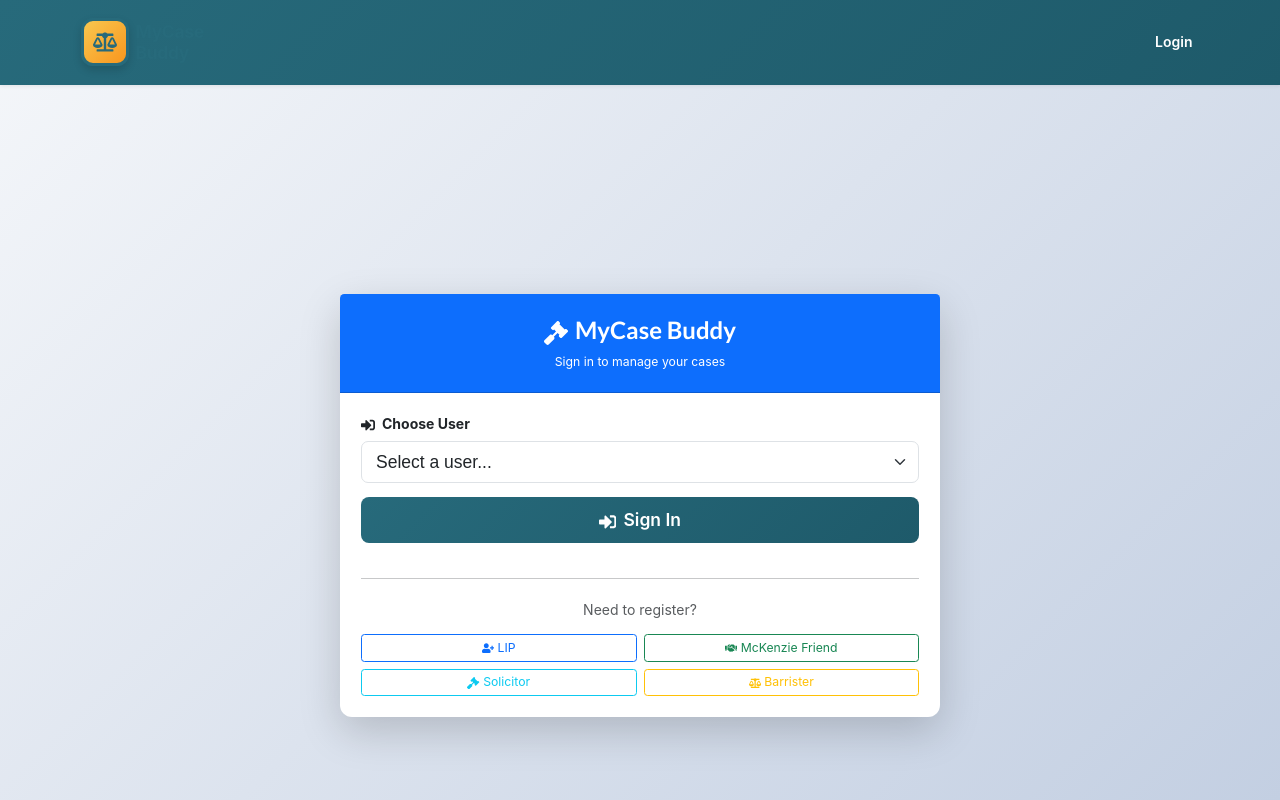
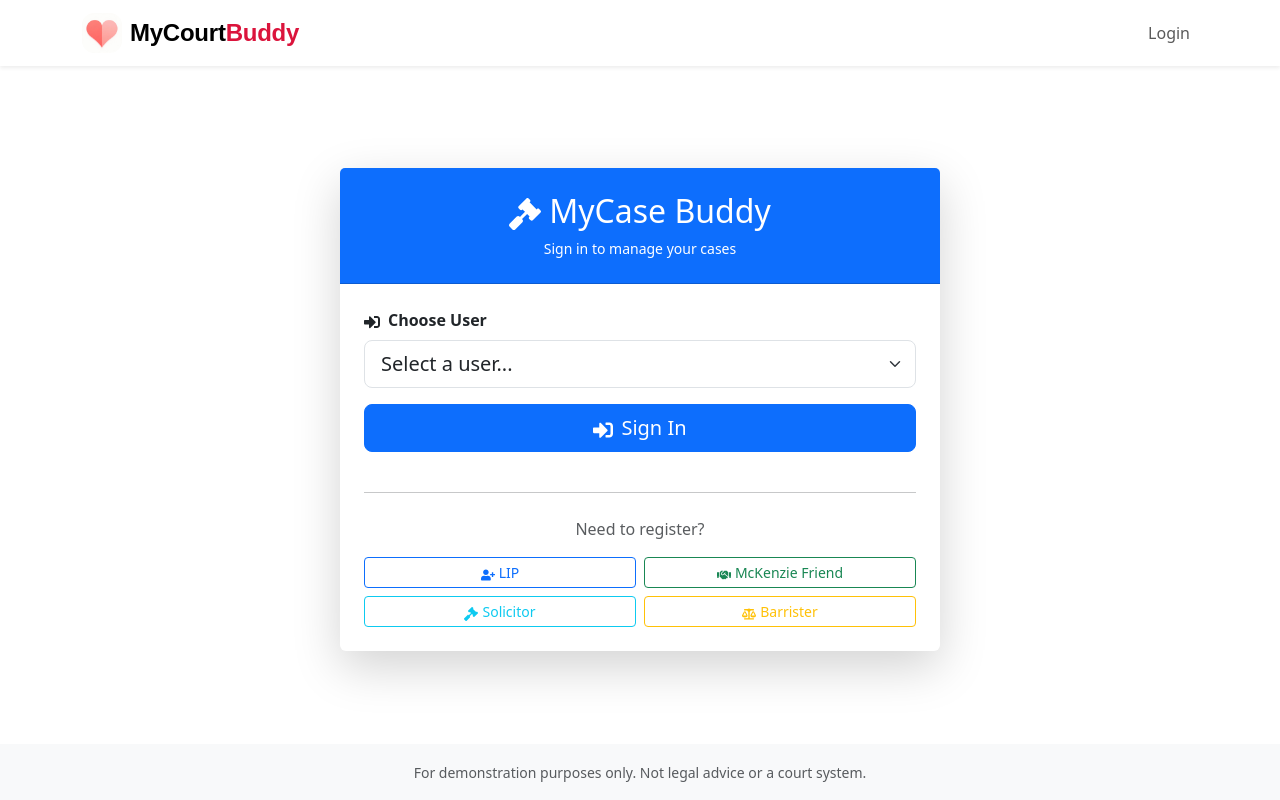
Before and after one commit to dawudgovuk/my-case-buddy-cms, a React (Vite) app: page /login in a window 1280 px wide. Shown: the top 800 px of the page. Built offline with nearby package versions, Linux system fonts and the light colour scheme.

Commit message:
Add Parallax NavBar

```diff
--- a/src/App.tsx
+++ b/src/App.tsx
@@ -1,30 +1,53 @@
-import React, { useState } from 'react'
+import React, { useState, useEffect, useRef } from 'react'
 import { Navigate, Route, Routes, useNavigate } from 'react-router-dom'
 import { Navbar, Nav, Container, Dropdown } from 'react-bootstrap'
 import { FaUser, FaSignOutAlt, FaHome, FaPlus, FaGavel } from 'react-icons/fa'
 import CasesList from './pages/CasesList'
 import CaseForm from './pages/CaseForm'
-import CaseDetails from './pages/CaseDetails'
-import Login from './pages/Login'
-import Register from './pages/Register'
-import LIPDashboard from './pages/LIPDashboard'
-import ProfessionalDashboard from './pages/ProfessionalDashboard'
-import InviteAccept from './pages/InviteAccept'
-import { useAuthStore } from './store/authStore'
-import Logo from './components/Logo'
+import { useAuthStore } from './store/authStore';
+import Login from './pages/Login';
+import Register from './pages/Register';
+import InviteAccept from './pages/InviteAccept';
+import LIPDashboard from './pages/LIPDashboard';
+import ProfessionalDashboard from './pages/ProfessionalDashboard';
+import CaseDetails from './pages/CaseDetails';
+import Logo from './components/Logo';
 
 function Shell() {
   const navigate = useNavigate()
   const { user, logout } = useAuthStore()
+  const [scrolled, setScrolled] = useState(false)
+  const [hideNav, setHideNav] = useState(false)
+  const lastScrollY = useRef(0)
+  const parallaxRef = useRef<HTMLDivElement>(null)
 
   const handleLogout = () => {
     logout()
     navigate('/login')
   }
 
+  useEffect(() => {
+    const handleScroll = () => {
+      setScrolled(window.scrollY > 40)
+      if (window.scrollY > lastScrollY.current && window.scrollY > 80) {
+        setHideNav(true)
+      } else {
+        setHideNav(false)
+      }
+      lastScrollY.current = window.scrollY
+    }
+    window.addEventListener('scroll', handleScroll)
+    return () => window.removeEventListener('scroll', handleScroll)
+  }, [])
+
   return (
     <div className="d-flex flex-column min-vh-100">
-      <Navbar bg="primary" variant="dark" expand="lg" className="shadow-sm">
+      <div ref={parallaxRef} className="parallax-hero">
+        <Navbar
+          expand="lg"
+          className={`parallax-navbar shadow-sm${scrolled ? ' parallax-navbar-solid' : ''}${hideNav ? ' parallax-navbar-hide' : ''}`}
+          fixed="top"
+        >
           <Container>
             <Navbar.Brand
               onClick={() => navigate(user ? (user.role === 'LIP' ? '/dashboard' : '/professional-dashboard') : '/login')}
@@ -54,7 +77,7 @@ function Shell() {
                       </>
                     )}
                     <Dropdown align="end">
-                    <Dropdown.Toggle variant="link" className="text-white text-decoration-none d-flex align-items-center">
+                      <Dropdown.Toggle variant="link" className="text-decoration-none d-flex align-items-center">
                         <FaUser className="me-1" />
                         {user.name} ({user.role})
                       </Dropdown.Toggle>
@@ -73,6 +96,8 @@ function Shell() {
             </Navbar.Collapse>
           </Container>
         </Navbar>
+        <div className="parallax-hero-bg" />
+      </div>
 
       <Container className="py-4 flex-grow-1">
         <Routes>
--- a/src/components/Logo.tsx
+++ b/src/components/Logo.tsx
@@ -1,47 +1,30 @@
-import { FaGavel, FaBalanceScale } from 'react-icons/fa'
+
+import heartLogo from '../assets/heart-logo.png'
 
 export default function Logo() {
+
+
   return (
     <div className="d-flex align-items-center gap-2" style={{ cursor: 'pointer' }}>
-      <div
+      <img
+        src={heartLogo}
+        alt="MyCourtBuddy Heart Logo"
+        width={40}
+        height={40}
+        style={{ borderRadius: 12, background: '#fff' }}
+      />
+      <span
         style={{
-          width: '48px',
-          height: '48px',
-          borderRadius: '12px',
-          background: 'linear-gradient(135deg, #F9C74F 0%, #F8961E 100%)',
-          display: 'flex',
-          alignItems: 'center',
-          justifyContent: 'center',
-          boxShadow: '0 4px 8px rgba(0, 0, 0, 0.15)',
-          border: '3px solid #276A7B',
+          fontFamily: 'Montserrat, Arial, sans-serif',
+          fontWeight: 800,
+          fontSize: '1.5rem',
+          letterSpacing: '-0.01em',
+          lineHeight: 1.1,
+          textTransform: 'none',
         }}
       >
-        <FaBalanceScale size={24} color="#276A7B" />
-      </div>
-      <div className="d-flex flex-column">
-        <span
-          style={{
-            fontSize: '1.25rem',
-            fontWeight: 700,
-            color: '#276A7B',
-            letterSpacing: '-0.02em',
-            lineHeight: 1.2,
-          }}
-        >
-          MyCase
-        </span>
-        <span
-          style={{
-            fontSize: '1.25rem',
-            fontWeight: 700,
-            color: '#276A7B',
-            letterSpacing: '-0.02em',
-            lineHeight: 1.2,
-          }}
-        >
-          Buddy
-        </span>
-      </div>
+      MyCourt<span style={{ color: 'hsl(348, 83%, 47%)' }}>Buddy</span>
+      </span>
     </div>
   )
 }
--- a/src/index.css
+++ b/src/index.css
@@ -1,236 +1,38 @@
 @import 'bootstrap/dist/css/bootstrap.min.css';
-@import 'semantic-ui-css/semantic.min.css';
+/* @import 'semantic-ui-css/semantic.min.css'; */
 
-:root {
-  --primary-color: #276A7B;
-  --secondary-color: #F9C74F;
-  --success-color: #28a745;
-  --warning-color: #ffc107;
-  --danger-color: #dc3545;
-  --info-color: #17a2b8;
-  --light-bg: #F8F5ED;
-  --card-shadow: 0 4px 6px rgba(0, 0, 0, 0.1);
-  --card-shadow-hover: 0 8px 12px rgba(0, 0, 0, 0.15);
+/* Parallax Navbar and Hero Styles */
+.parallax-hero {
+  position: relative;
+  height: 96px;
+  width: 100%;
+  overflow: hidden;
+  z-index: 0;
 }
-
-body {
-  background: linear-gradient(135deg, #f5f7fa 0%, #c3cfe2 100%);
-  min-height: 100vh;
-  font-family: -apple-system, BlinkMacSystemFont, 'Segoe UI', 'Roboto', 'Oxygen', 'Ubuntu', 'Cantarell', 'Fira Sans', 'Droid Sans', 'Helvetica Neue', sans-serif;
+.parallax-hero-bg {
+  position: absolute;
+  top: 0;
+  left: 0;
+  width: 100%;
+  height: 96px;
+  background-attachment: fixed;
+  z-index: 1;
+  opacity: 0.85;
 }
-
-.card {
-  border: none;
-  border-radius: 12px;
-  box-shadow: var(--card-shadow);
-  transition: transform 0.2s, box-shadow 0.2s;
-  background: white;
+.parallax-navbar {
+  background: transparent !important;
+  transition: background 0.4s, box-shadow 0.4s, transform 0.4s cubic-bezier(0.4,0,0.2,1);
+  z-index: 10;
 }
-
-.card:hover {
-  transform: translateY(-2px);
-  box-shadow: var(--card-shadow-hover);
+.parallax-navbar-solid {
+  box-shadow: 0 2px 12px rgba(39,106,123,0.10);
 }
-
-.btn-primary {
-  background: linear-gradient(135deg, var(--primary-color) 0%, #1e5a6a 100%);
-  border: none;
-  border-radius: 8px;
-  padding: 10px 20px;
-  font-weight: 600;
-  transition: all 0.3s;
+.parallax-navbar-hide {
+  transform: translateY(-110%);
+  transition: transform 0.4s cubic-bezier(0.4,0,0.2,1);
 }
-
-.btn-primary:hover {
-  background: linear-gradient(135deg, #1e5a6a 0%, var(--primary-color) 100%);
-  transform: translateY(-1px);
-  box-shadow: 0 4px 8px rgba(0, 0, 0, 0.2);
-}
-
-.btn-success {
-  background: linear-gradient(135deg, var(--success-color) 0%, #218838 100%);
-  border: none;
-}
-
-.btn-warning {
-  background: linear-gradient(135deg, var(--warning-color) 0%, #e0a800 100%);
-  border: none;
-  color: #000;
-}
-
-.btn-danger {
-  background: linear-gradient(135deg, var(--danger-color) 0%, #c82333 100%);
-  border: none;
-}
-
-.btn-info {
-  background: linear-gradient(135deg, var(--info-color) 0%, #138496 100%);
-  border: none;
-}
-
-.navbar {
-  background: linear-gradient(135deg, var(--primary-color) 0%, #1e5a6a 100%) !important;
-  box-shadow: 0 2px 8px rgba(0, 0, 0, 0.1);
-  padding: 1rem 0;
-}
-
-.navbar-brand, .navbar-nav .nav-link {
-  color: white !important;
-  font-weight: 600;
-}
-
-.navbar-nav .nav-link:hover {
-  color: var(--secondary-color) !important;
-}
-
-.table-responsive {
-  border-radius: 12px;
-  overflow: hidden;
-  box-shadow: var(--card-shadow);
-}
-
-.table {
-  margin-bottom: 0;
-}
-
-.table thead th {
-  background: linear-gradient(135deg, var(--primary-color) 0%, #1e5a6a 100%);
-  color: white;
-  border: none;
-  font-weight: 600;
-  text-transform: uppercase;
-  font-size: 0.85rem;
-  letter-spacing: 0.5px;
-}
-
-.table tbody tr {
-  transition: background-color 0.2s;
-}
-
-.table tbody tr:hover {
-  background-color: #f8f9fa;
-}
-
-.priority-high {
-  border-left: 4px solid var(--danger-color);
-}
-
-.priority-medium {
-  border-left: 4px solid var(--warning-color);
-}
-
-.priority-low {
-  border-left: 4px solid var(--success-color);
-}
-
-.badge {
-  padding: 6px 12px;
-  border-radius: 20px;
-  font-weight: 600;
-  font-size: 0.75rem;
-}
-
-.badge-success {
-  background: linear-gradient(135deg, var(--success-color) 0%, #218838 100%);
-}
-
-.badge-warning {
-  background: linear-gradient(135deg, var(--warning-color) 0%, #e0a800 100%);
-  color: #000;
-}
-
-.badge-danger {
-  background: linear-gradient(135deg, var(--danger-color) 0%, #c82333 100%);
-}
-
-.badge-info {
-  background: linear-gradient(135deg, var(--info-color) 0%, #138496 100%);
-}
-
-.badge-primary {
-  background: linear-gradient(135deg, var(--primary-color) 0%, #1e5a6a 100%);
-}
-
-/* Semantic UI Steps customization */
-.ui.steps {
-  background: transparent !important;
-  box-shadow: none !important;
-}
-
-.ui.step {
-  border-radius: 12px !important;
-  padding: 15px !important;
-  transition: all 0.3s !important;
-}
-
-.ui.step:hover {
-  transform: translateY(-2px);
-  box-shadow: 0 4px 8px rgba(0, 0, 0, 0.1) !important;
-}
-
-.ui.step.active {
-  background: linear-gradient(135deg, var(--primary-color) 0%, #1e5a6a 100%) !important;
-  color: white !important;
-}
-
-.ui.step.completed {
-  background: linear-gradient(135deg, var(--success-color) 0%, #218838 100%) !important;
-  color: white !important;
-}
-
-.ui.step.disabled {
-  background: #e9ecef !important;
-  color: #6c757d !important;
-}
-
-/* Responsive adjustments */
 @media (max-width: 768px) {
-  .ui.steps {
-    flex-direction: column;
-  }
-
-  .ui.step {
-    margin-bottom: 10px !important;
-  }
-
-  .table-responsive {
-    font-size: 0.875rem;
-  }
-
-  .card {
-    margin-bottom: 1rem;
+  .parallax-hero, .parallax-hero-bg {
+    height: 64px;
   }
 }
-
-/* Animation for fun elements */
-@keyframes pulse {
-  0%, 100% {
-    transform: scale(1);
-  }
-  50% {
-    transform: scale(1.05);
-  }
-}
-
-.pulse {
-  animation: pulse 2s infinite;
-}
-
-/* Custom scrollbar */
-::-webkit-scrollbar {
-  width: 10px;
-}
-
-::-webkit-scrollbar-track {
-  background: #f1f1f1;
-  border-radius: 10px;
-}
-
-::-webkit-scrollbar-thumb {
-  background: linear-gradient(135deg, var(--primary-color) 0%, #1e5a6a 100%);
-  border-radius: 10px;
-}
-
-::-webkit-scrollbar-thumb:hover {
-  background: linear-gradient(135deg, #1e5a6a 0%, var(--primary-color) 100%);
-}
--- a/src/pages/Login.tsx
+++ b/src/pages/Login.tsx
@@ -25,7 +25,7 @@ export default function Login() {
   }
 
   return (
-    <Container className="d-flex justify-content-center align-items-center min-vh-100 py-5">
+    <Container className="d-flex justify-content-center align-items-center min-vh-50 py-5">
       <Card className="shadow-lg border-0" style={{ width: '100%', maxWidth: '600px' }}>
         <Card.Header className="bg-primary text-white text-center py-4">
           <h2 className="mb-0">
```
Also changed, not shown: src/assets/heart-logo.png (added). Lines whose indentation alone changed are shown as unchanged.
